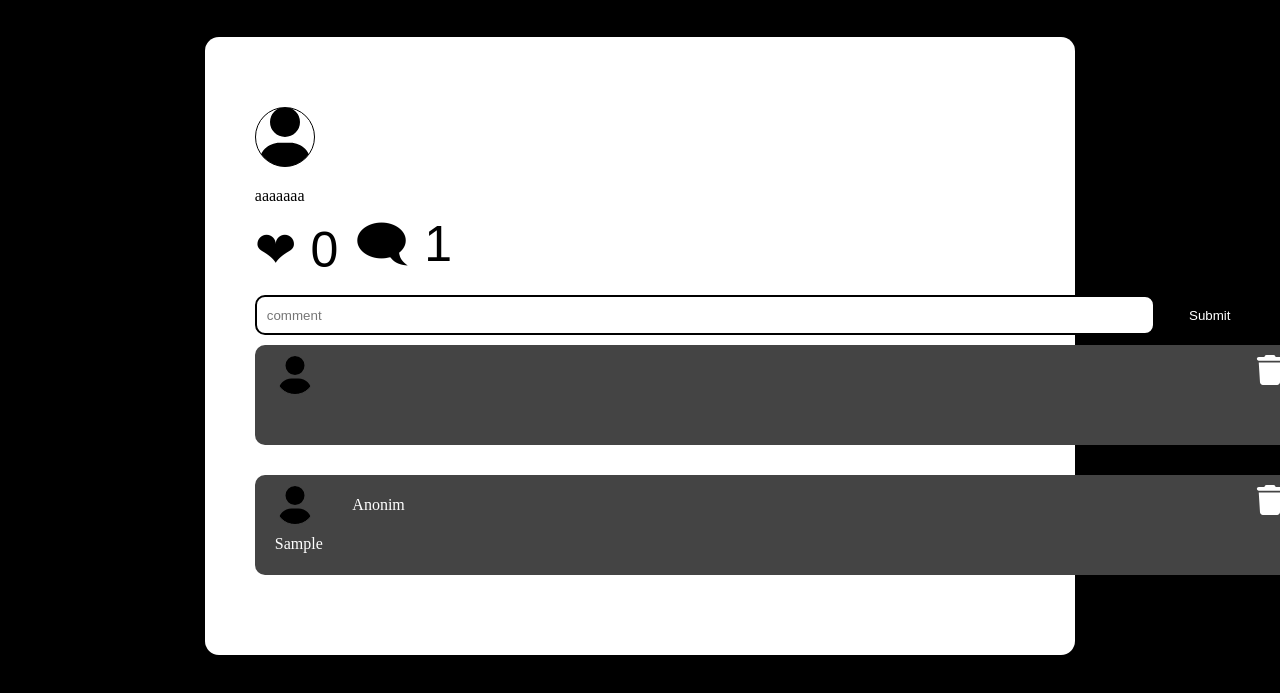
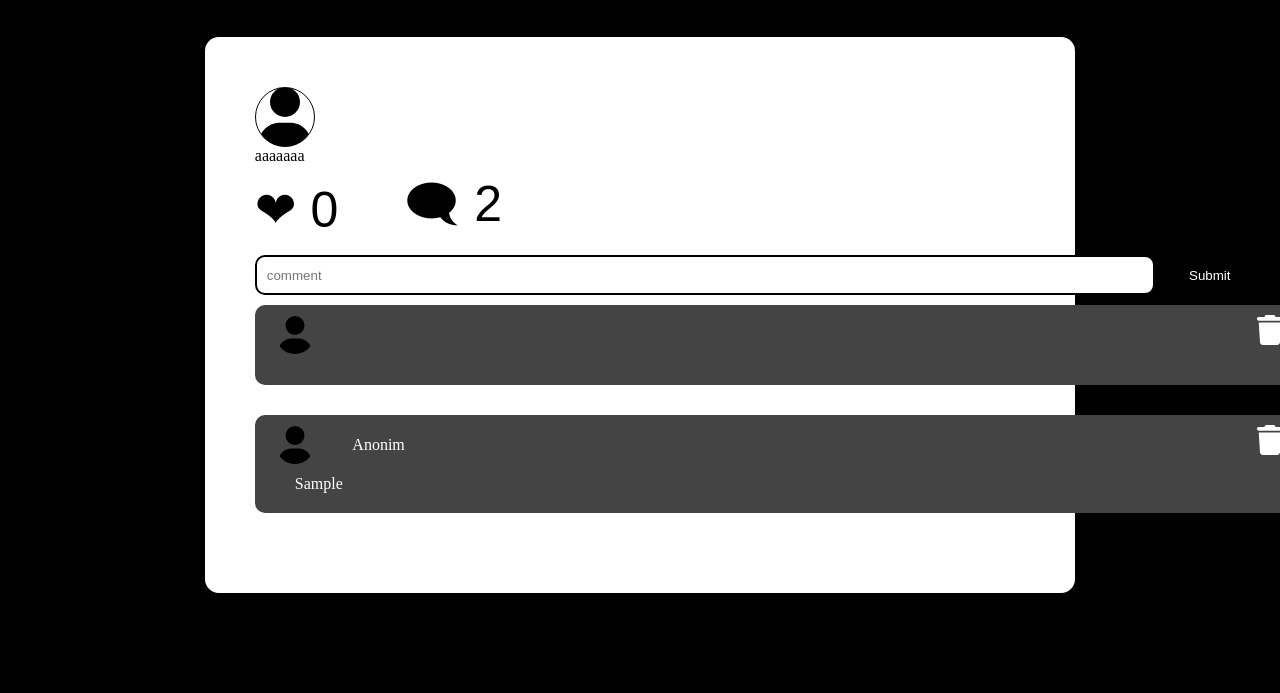
Before and after one commit to kidirbayevamirxon/social-front, a website built with Vite: page commit.html in a window 1280 px wide. Both pictures are taken after typing "Sample" into the empty fields and a click on the button "Submit". Shown: the part 113-806 px from the top of the page. Built offline with nearby package versions, Linux system fonts and the light colour scheme.

Commit message:
efgesafg

```diff
--- a/css/comment.css
+++ b/css/comment.css
@@ -2,6 +2,9 @@
   margin: 0;
   padding: 0;
   box-sizing: border-box;
+}
+body{
+    background-color: #000;
 }
 .container {
   margin: 0;
@@ -56,7 +59,7 @@
 }
 .compro{
     width: 150px;
-    height: 100px;
+    height: auto;
 
     display: flex;
     align-items: center;
@@ -80,9 +83,9 @@
 .span1{
     font-size: 50px;
     color: #000;
-    width: 100px;
+    width: 150px;
     height: 50px;
-    border: 2px solid black;
+    /* border: 2px solid black; */
     border-radius: 50%;
     display: flex;
     align-items: center;
@@ -94,7 +97,7 @@
 .span2{
     font-size: 50px;
     color: #000;
-    width: 100px;
+    width: 150px;
     height: 50px;
     border: 2px solid black;
     border-radius: 50%;
@@ -106,9 +109,9 @@
 
 }
 .likecommit{
-    width: 200px;
+    width: 300px;
     display: flex;
-    justify-content: space-between;
+
     margin-top: 20px;
     margin-bottom: 20px;
 }
@@ -140,13 +143,22 @@
 }
 .committext{
     width: 1050px;
-    height: 100px;
+    height: auto;
     background-color: rgb(68, 68, 68);
     border-radius: 10px;
     padding-left: 20px;
     padding-right: 20px;
     padding-top: 10px;
+    padding-bottom: 20px;
     margin-bottom: 30px;
+}
+.comdiv{
+    width: 900px;
+    height: auto;
+    padding-right: 20px;
+    padding-left: 20px;
+
+    overflow: hidden;
 }
 .committexttop{
     width: 1010px;
@@ -180,6 +192,7 @@
     background-size: 30px 30px;
 }
 .commentarya{
+
     color: #fff;
     margin-top: 10px;
 }
--- a/js/commit.js
+++ b/js/commit.js
@@ -4,6 +4,7 @@ const commitccc = document.querySelector(".commitccc");
 const compro = document.createElement("div");
 commitccc.appendChild(compro);
 
+let com = 1;
 const div = document.createElement("div");
 const p1 = document.createElement("p");
 compro.appendChild(div);
@@ -11,6 +12,7 @@ compro.appendChild(p1);
 
 const p2 = document.createElement("p");
 commitccc.appendChild(p2);
+p2.textContent = "aaaaaaa";
 const likecommit = document.createElement("div");
 commitccc.appendChild(likecommit);
 const span1 = document.createElement("button");
@@ -18,7 +20,7 @@ const span2 = document.createElement("button");
 likecommit.appendChild(span1);
 likecommit.appendChild(span2);
 span1.textContent = `❤ ${0}`;
-span2.textContent = `🗨 ${0}`;
+span2.textContent = `🗨 ${com}`;
 
 const inputdiv = document.createElement("div");
 commitccc.appendChild(inputdiv);
@@ -39,8 +41,11 @@ const topleftuser = document.createElement("p");
 committexttopleft.appendChild(topleftuser);
 const ahlat = document.createElement("button");
 committexttop.appendChild(ahlat);
+const comdiv=document.createElement("div")
 const commentarya = document.createElement("p");
-committext.appendChild(commentarya);
+committext.appendChild(comdiv);
+comdiv.appendChild(commentarya)
+commentarya.textContent="aaaaaa"
 const commentBtn = document.createElement("p");
 committext.appendChild(commentBtn);
 
@@ -71,7 +76,7 @@ topleftuser.className = "topleftuser";
 ahlat.className = "ahlat";
 commentarya.className = "commentarya";
 commentBtn.className = "commentBtn";
-
+comdiv.className="comdiv"
 const username = localStorage.getItem("username");
 
 if (username) {
@@ -86,7 +91,7 @@ if (username) {
   console.error("Foydalanuvchi aniqlanmadi.");
 }
 
-p2.textContent = "aaaaaaa";
+
 
 let liked = 0;
 span1.addEventListener("click", () => {
@@ -100,7 +105,7 @@ span1.addEventListener("click", () => {
   span1.textContent = `❤ ${liked}`;
 });
 
-let com = 0;
+
 span2.addEventListener("click", () => {
   location.href = "./commit.html";
 });
@@ -124,14 +129,19 @@ submit.addEventListener("click", () => {
     const newComment = document.createElement("div");
     newComment.className = "newComment";
     newComment.innerHTML = `
-      <div class="committext"><div class="committexttop">
+      <div class="committext">
+        <div class="committexttop">
           <div class="committexttopleft">
             <div class="topleftimgg"></div>
             <p class="topleftuser">${username || "Anonim"}</p>
           </div>
           <button class="ahlat"></button>
         </div>
-        <p class="commentarya">${commentText}</p></div>
+        <div class="comdiv">
+        <p class="commentarya">${commentText}</p>
+        </div>
+
+      </div>
     `;
     commitccc.appendChild(newComment);
 
@@ -143,11 +153,20 @@ submit.addEventListener("click", () => {
   } else {
     alert("Iltimos, sharh matnini kiriting.");
   }
-  com+=1
-  span2.textContent=`🗨 ${com}`
+
+  // `com` qiymatini oshirish
+  com += 1;
+  span2.textContent = `🗨 ${com}`;
 });
 
-ahlat.addEventListener("click", (a) => {
-  a.preventDefault();
-  committext.style.display = "none";
+// Har bir sharhni o'chirish uchun
+commitccc.addEventListener("click", (e) => {
+  if (e.target && e.target.classList.contains("ahlat")) {
+    const commentDiv = e.target.closest(".committext");
+    if (commentDiv) {
+      commentDiv.style.display = "none";
+
+    }
+    com-=1
+  }
 });
```
